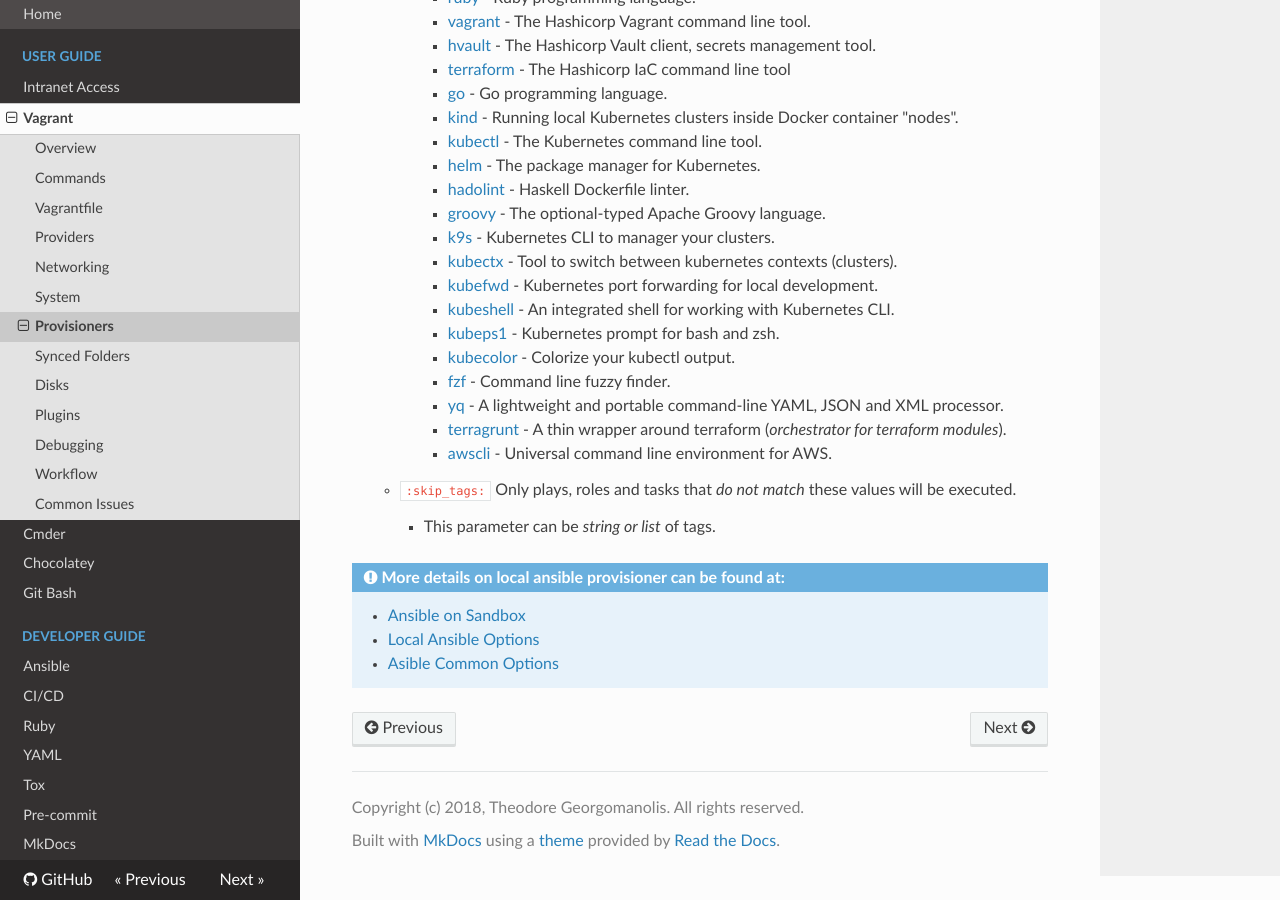
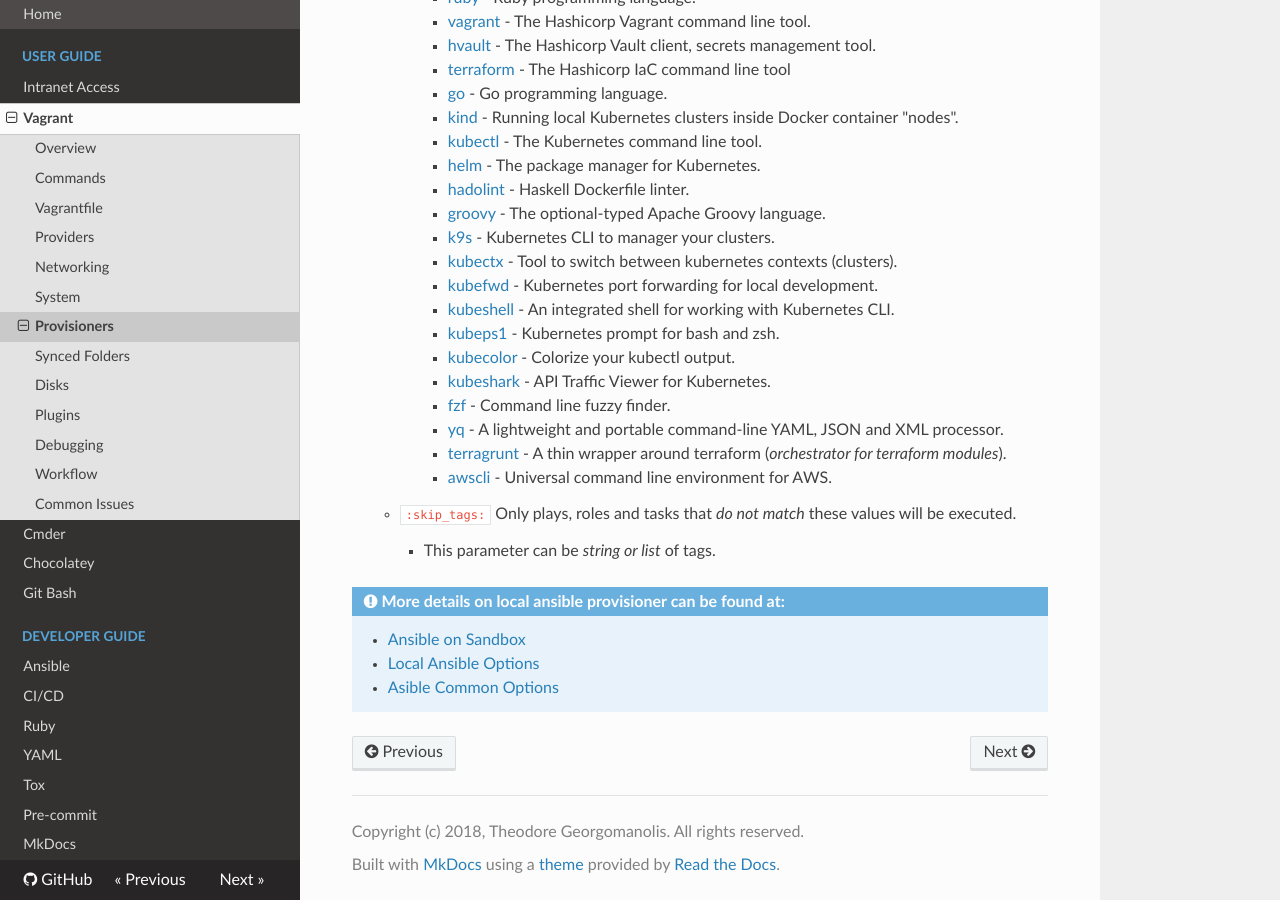
Before and after one commit to theodore86/vagrantenv, an MkDocs documentation site: the page built from docs/vagrant/provisioners.md, in a window 1280 px wide and 900 px high, scrolled down 5656 px. Built offline with MkDocs 1.6.1, drawn with Linux system fonts in a browser that asks for light colours; nearby versions of some CDN libraries.

Commit message:
Add ansible kubeshark role (API traffic viewer)
- Add ansible kubeshark role
- Update README.md
- Update extra_vars.yml with the latest kubeshark version
- Update playbook.yml to include the kubeshark
- Update vagrant.yaml to include in any installation the
  kubeshark tool

```diff
--- a/docs/vagrant/provisioners.md
+++ b/docs/vagrant/provisioners.md
@@ -224,6 +224,7 @@
             - [kubeshell](https://github.com/cloudnativelabs/kube-shell) - An integrated shell for working with Kubernetes CLI.
             - [kubeps1](https://github.com/jonmosco/kube-ps1) - Kubernetes prompt for bash and zsh.
             - [kubecolor](https://github.com/hidetatz/kubecolor) - Colorize your kubectl output.
+            - [kubeshark](https://kubeshark.co/pcap-or-it-didnt-happen) - API Traffic Viewer for Kubernetes.
             - [fzf](https://github.com/junegunn/fzf) - Command line fuzzy finder.
             - [yq](https://github.com/mikefarah/yq) - A lightweight and portable command-line YAML, JSON and XML processor.
             - [terragrunt](https://terragrunt.gruntwork.io/) - A thin wrapper around terraform (*orchestrator for terraform modules*).
--- a/vagrant.yaml
+++ b/vagrant.yaml
@@ -200,4 +200,5 @@
                     - "groovy"
                     - "vagrant"
                     - "hadolint"
+                    - "kubeshark"
                 :skip_tags: []
```
Also changed, not shown: README.md (+2 -0 lines), .pip.conf (deleted), 6 other files.
